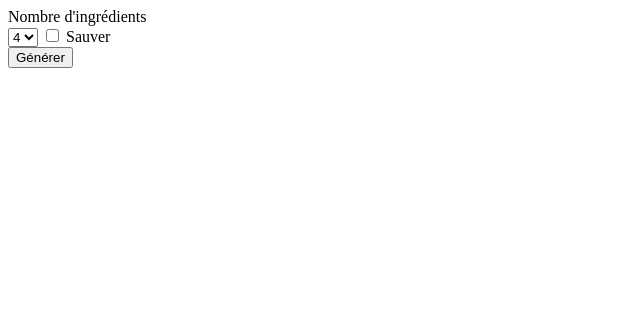
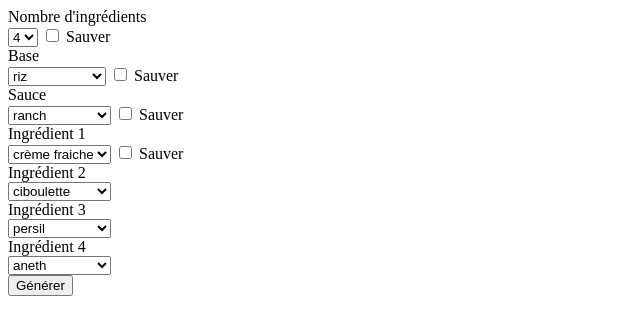
Before and after one commit to RomainSa/Saladvice, a Flask app: page / in a window 1280 px wide. Shown: the top 335 px of the page, without its empty margins (0-640 px from the left). Run offline with Flask 2, Linux system fonts and the light colour scheme.

Commit message:
POC on six options

```diff
--- a/app.py
+++ b/app.py
@@ -1,16 +1,60 @@
 from flask import Flask, render_template, request
+from saladvice import bases, sauces, ingredients, n_ingredients
 
 app = Flask(__name__)
 
 
 @app.route('/', methods=["GET", "POST"])
 def index():
-    n_ingredients = request.form['n_ingredients'] if 'n_ingredients' in request.form else '4'
+    # number of ingredients
+    n_ingredients_ = request.form['n_ingredients'] if 'n_ingredients' in request.form else n_ingredients[0]
     save_n_ingredients = 'save_n_ingredients' in request.form
+
+    # base
+    base = request.form['base'] if 'base' in request.form else bases[0]
+    save_base = 'save_base' in request.form
+
+    # sauce
+    sauce = request.form['sauce'] if 'sauce' in request.form else sauces[0]
+    save_sauce = 'save_sauce' in request.form
+
+    # ingredient 1
+    ingredient1 = request.form['ingredient1'] if 'ingredient1' in request.form else ingredients[0]
+    save_ingredient1 = 'save_ingredient1' in request.form
+
+    # ingredient 2
+    ingredient2 = request.form['ingredient2'] if 'ingredient2' in request.form else ingredients[1]
+
+    # ingredient 3
+    ingredient3 = request.form['ingredient3'] if 'ingredient3' in request.form else ingredients[2]
+
+    # ingredient 4
+    ingredient4 = request.form['ingredient4'] if 'ingredient4' in request.form else ingredients[3]
+
+    # ingredient 5
+    ingredient5 = request.form['ingredient5'] if 'ingredient5' in request.form else ingredients[4]
+
+    # ingredient 6
+    ingredient6 = request.form['ingredient6'] if 'ingredient6' in request.form else ingredients[5]
+
     return render_template('index.html',
-                           n_ingredients_list=['4', '5', '6'],   # must be str since html will send option value (=str)
-                           n_ingredients=n_ingredients,
-                           save_n_ingredients=save_n_ingredients)
+                           n_ingredients_list=[str(i) for i in n_ingredients],   # must be str since html will send option value (=str)
+                           n_ingredients=n_ingredients_,
+                           save_n_ingredients=save_n_ingredients,
+                           bases=bases,
+                           base=base,
+                           save_base=save_base,
+                           sauces=sauces,
+                           sauce=sauce,
+                           save_sauce=save_sauce,
+                           ingredients=ingredients,
+                           ingredient1=ingredient1,
+                           save_ingredient1=save_ingredient1,
+                           ingredient2=ingredient2,
+                           ingredient3=ingredient3,
+                           ingredient4=ingredient4,
+                           ingredient5=ingredient5,
+                           ingredient6=ingredient6)
 
 
 if __name__ == '__main__':
--- a/saladvice.py
+++ b/saladvice.py
@@ -1,3 +1,10 @@
+n_ingredients = [4, 5, 6]
+ingredients = ['crème fraiche', 'ciboulette', 'persil', 'aneth', 'ail', 'oignon', 'céleri', 'paprika',
+               'moutarde', 'citron']
+sauces = ['ranch', 'mielmoutarde']
+bases = ['riz', 'pates', 'salade', 'pates/salade']
+
+
 class Ingredient:
     """
     A basic ingredient
@@ -13,7 +20,7 @@ class Base(Ingredient):
     """
 
     def __init__(self, name):
-        if name not in ['riz', 'pates', 'salade', 'pates/salade']:
+        if name not in bases:
             raise NameError('Unknown base: {}'.format(name))
         self.name = name
 
@@ -25,12 +32,11 @@ class Sauce:
 
     def __init__(self, name):
         self.name = name
-        if name not in ['ranch']:
+        if name not in sauces:
             raise NameError('Unknown sauce: {}'.format(name))
-        self.ingredients = []
+        self.ingredients = ingredients
         if name == 'ranch':
-            for ingredient in ['mayonnaise', 'crème fraiche', 'ciboulette', 'persil', 'aneth', 'ail', 'oignon',
-                               'céleri', 'paprika', 'moutarde', 'citron']:
+            for ingredient in ingredients:
                 self.ingredients.append(Ingredient(ingredient))
 
 
--- a/templates/index.html
+++ b/templates/index.html
@@ -27,6 +27,132 @@ Nombre d'ingrédients<br>
 {% endif %}
 </div>
 
+<div>
+Base<br>
+<select name="base">
+  {% for base_ in bases %}
+    {% if base_ == base and save_base %}
+      <option value="{{base_}}" selected>{{base_}}</option>
+    {% else %}
+      <option value="{{base_}}">{{base_}}</option>
+    {% endif %}
+  {% endfor %}
+</select>
+
+{% if save_base %}
+  <input type="checkbox" name="save_base" checked> Sauver
+{% else %}
+  <input type="checkbox" name="save_base"> Sauver
+{% endif %}
+</div>
+
+<div>
+Sauce<br>
+<select name="sauce">
+  {% for sauce_ in sauces %}
+    {% if sauce_ == sauce and save_sauce %}
+      <option value="{{sauce_}}" selected>{{sauce_}}</option>
+    {% else %}
+      <option value="{{sauce_}}">{{sauce_}}</option>
+    {% endif %}
+  {% endfor %}
+</select>
+
+{% if save_sauce %}
+  <input type="checkbox" name="save_sauce" checked> Sauver
+{% else %}
+  <input type="checkbox" name="save_sauce"> Sauver
+{% endif %}
+</div>
+
+<div>
+Ingrédient 1<br>
+<select name="ingredient1">
+  {% for ingredient1_ in ingredients %}
+    {% if ingredient1_ == ingredient1 and save_ingredient1 %}
+      <option value="{{ingredient1_}}" selected>{{ingredient1_}}</option>
+    {% else %}
+      <option value="{{ingredient1_}}">{{ingredient1_}}</option>
+    {% endif %}
+  {% endfor %}
+</select>
+
+{% if save_ingredient1 %}
+  <input type="checkbox" name="save_ingredient1" checked> Sauver
+{% else %}
+  <input type="checkbox" name="save_ingredient1"> Sauver
+{% endif %}
+</div>
+
+<div>
+Ingrédient 2<br>
+<select name="ingredient2">
+  {% for ingredient2_ in ingredients %}
+    {% if ingredient2_ == ingredient2 %}
+      <option value="{{ingredient2_}}" selected>{{ingredient2_}}</option>
+    {% else %}
+      <option value="{{ingredient2_}}">{{ingredient2_}}</option>
+    {% endif %}
+  {% endfor %}
+</select>
+</div>
+
+<div>
+Ingrédient 3<br>
+<select name="ingredient3">
+  {% for ingredient3_ in ingredients %}
+    {% if ingredient3_ == ingredient3 %}
+      <option value="{{ingredient3_}}" selected>{{ingredient3_}}</option>
+    {% else %}
+      <option value="{{ingredient3_}}">{{ingredient3_}}</option>
+    {% endif %}
+  {% endfor %}
+</select>
+</div>
+
+<div>
+Ingrédient 4<br>
+<select name="ingredient4">
+  {% for ingredient4_ in ingredients %}
+    {% if ingredient4_ == ingredient4 %}
+      <option value="{{ingredient4_}}" selected>{{ingredient4_}}</option>
+    {% else %}
+      <option value="{{ingredient4_}}">{{ingredient4_}}</option>
+    {% endif %}
+  {% endfor %}
+</select>
+</div>
+
+{% if n_ingredients == "5" or n_ingredients == "6"%}
+    <div>
+    Ingrédient 5<br>
+    <select name="ingredient5">
+      {% for ingredient5_ in ingredients %}
+        {% if ingredient5_ == ingredient5 %}
+          <option value="{{ingredient5_}}" selected>{{ingredient5_}}</option>
+        {% else %}
+          <option value="{{ingredient5_}}">{{ingredient5_}}</option>
+        {% endif %}
+      {% endfor %}
+    </select>
+    </div>
+{% endif %}
+
+{% if n_ingredients == "6"%}
+    <div>
+    Ingrédient 6<br>
+    <select name="ingredient6">
+      {% for ingredient6_ in ingredients %}
+        {% if ingredient6_ == ingredient6 %}
+          <option value="{{ingredient6_}}" selected>{{ingredient6_}}</option>
+        {% else %}
+          <option value="{{ingredient6_}}">{{ingredient6_}}</option>
+        {% endif %}
+      {% endfor %}
+    </select>
+    </div>
+{% endif %}
+
 <input type="submit" name="generate" value="Générer">
 
 </form>
```
